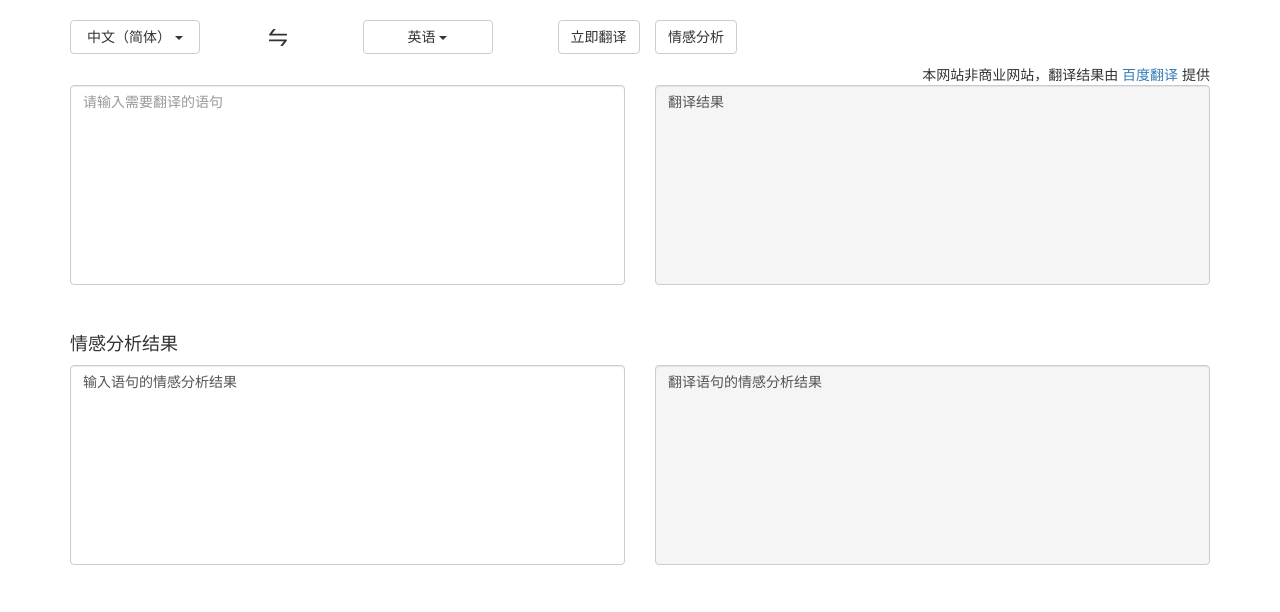
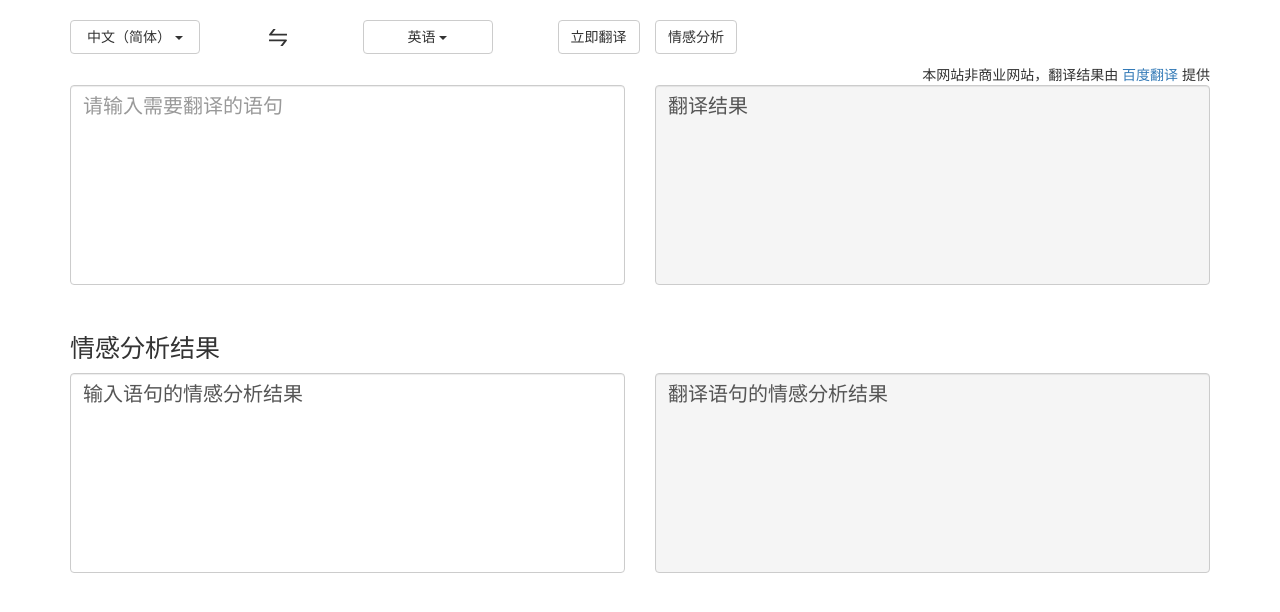
Before and after one commit to theFly6/emotion-voice, a Django app: template app_main/templates/analysis.html in a window 1280 px wide. Shown: the part 52-664 px from the top of the page. Run offline with Django 3.2, Linux system fonts and the light colour scheme; the template is opened without the code that fills it, so the values that code supplies are empty; some libraries are stand-ins or nearby versions.

```diff
--- a/app_main/templates/analysis.html
+++ b/app_main/templates/analysis.html
@@ -56,7 +56,7 @@
             <div class="col-xs-6">
                 <footer>&nbsp;</footer>
                     <textarea class="form-control input_text" rows="3" placeholder="请输入需要翻译的语句"
-                              style="height: 200px;resize: none"></textarea>
+                              style="height: 200px;resize: none;font-size: 20px"></textarea>
             </div>
             <div class="col-xs-6">
                 <footer style="text-align: right">
@@ -64,7 +64,7 @@
                     <a href="https://fanyi.baidu.com/" target="_blank">百度翻译</a>
                     提供
                 </footer>
-                <div class="form-control trans_result" style="width: 100%; height: 200px;background-color: #f5f5f5">
+                <div class="form-control trans_result" style="width: 100%; height: 200px;background-color: #f5f5f5;font-size: 20px">
                     <div class="">
                         翻译结果
                     </div>
@@ -74,20 +74,20 @@
 
         </div>
         <div class="row">
-            <h4 style="margin-top: 50px; margin-left: 15px;">
+            <h4 style="margin-top: 50px; margin-left: 15px;font-size: 25px">
                 情感分析结果
             </h4>
         </div>
         <div class="row">
             <div class="col-xs-6">
-                <div class="form-control" style="width: 100%; height: 200px">
+                <div class="form-control" style="width: 100%; height: 200px;font-size: 20px">
                     <div class="">
                         输入语句的情感分析结果
                     </div>
                 </div>
             </div>
             <div class="col-xs-6">
-                <div class="form-control" style="width: 100%; height: 200px;background-color: #f5f5f5">
+                <div class="form-control" style="font-size: 20px;width: 100%; height: 200px;background-color: #f5f5f5">
                     <div class="">
                         翻译语句的情感分析结果
                     </div>
```
